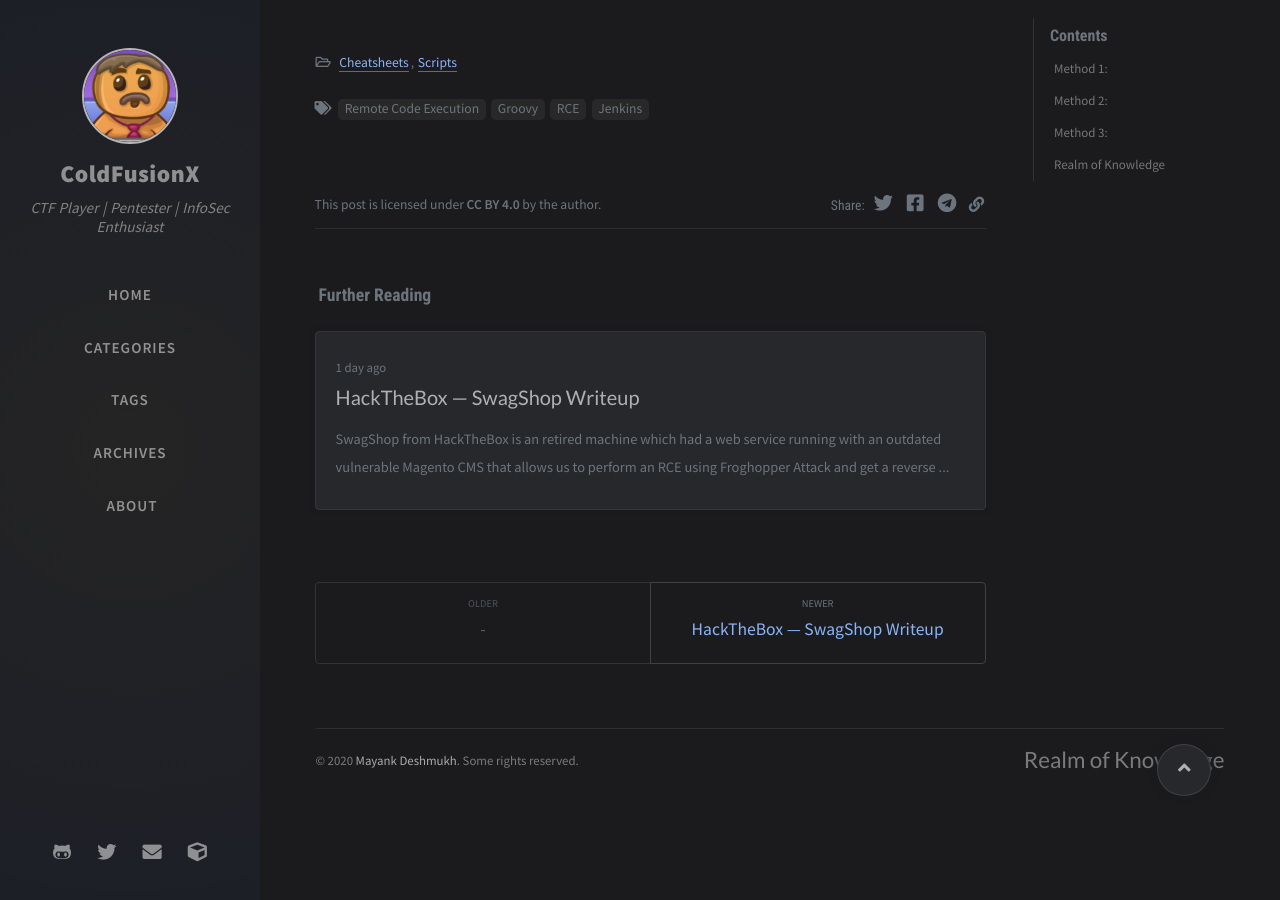
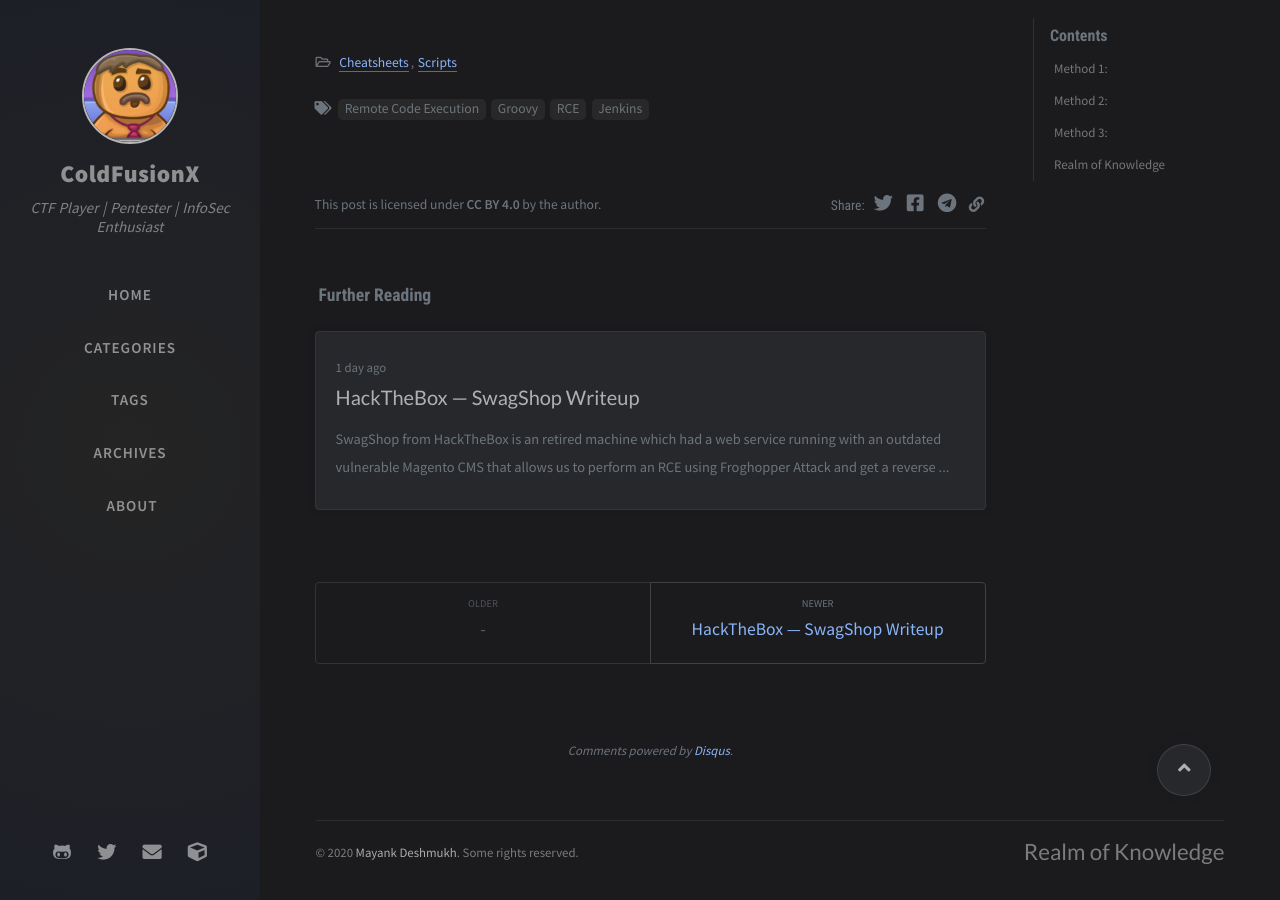
Before and after one commit to ColdFusionX/ColdFusionX.github.io, a Jekyll site: the page built from _posts/2020-08-24-Groovy_RCE.md, in a window 1280 px wide and 900 px high, scrolled down 1545 px. Built offline with Jekyll 4.4.1, drawn with Linux system fonts in a browser that asks for light colours; nearby versions of some CDN libraries; comment, search, counter and statistics services are not loaded; part of the change alters nothing that is shown.

Commit message:
Update _config.yml

```diff
--- a/_config.yml
+++ b/_config.yml
@@ -13,9 +13,9 @@ title: ColdFusionX                          # the main title
 tagline: CTF Player | Pentester | InfoSec Enthusiast  # it will display as the sub-title
 
 description: >-                        # used by seo meta and the atom feed
-  Hackthebox machines Walkthroughs.
-  Infosec Blogs.
-  Payloads & CheatSheets.
+  Hackthebox Machines Writeups.
+  Infosec Articles.
+  Pentest CheatSheets & Scripts.
 
 # Replace with the website url, e.g. 'https://username.github.io'
 url: 'https://ColdFusionX.github.io'
@@ -65,7 +65,7 @@ google_analytics:
     cache: false  # pv data local cache, good for the users from GFW area.
 
 disqus:
-  comments: false  # boolean type, the global switch for posts comments.
+  comments: true  # boolean type, the global switch for posts comments.
   shortname: ''    # Fill with your Disqus shortname. › https://help.disqus.com/en/articles/1717111-what-s-a-shortname
 
 
```
